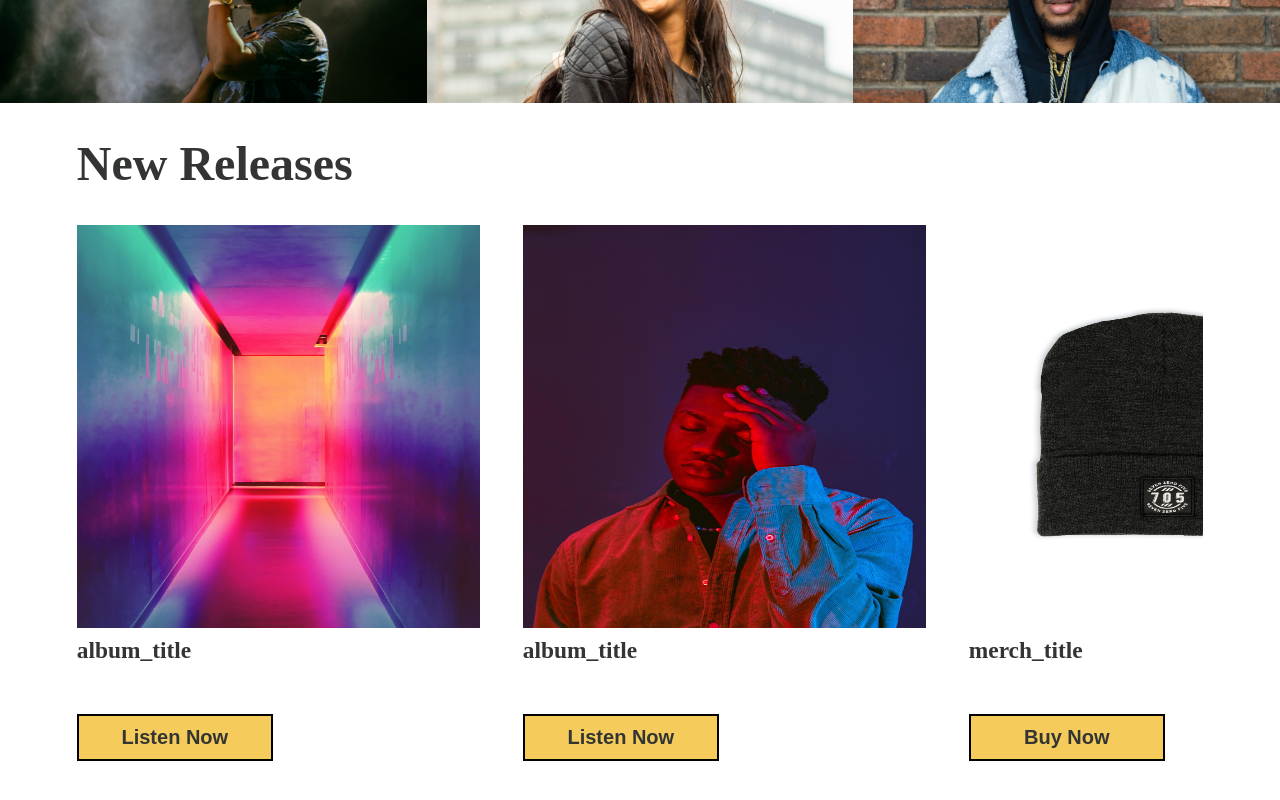
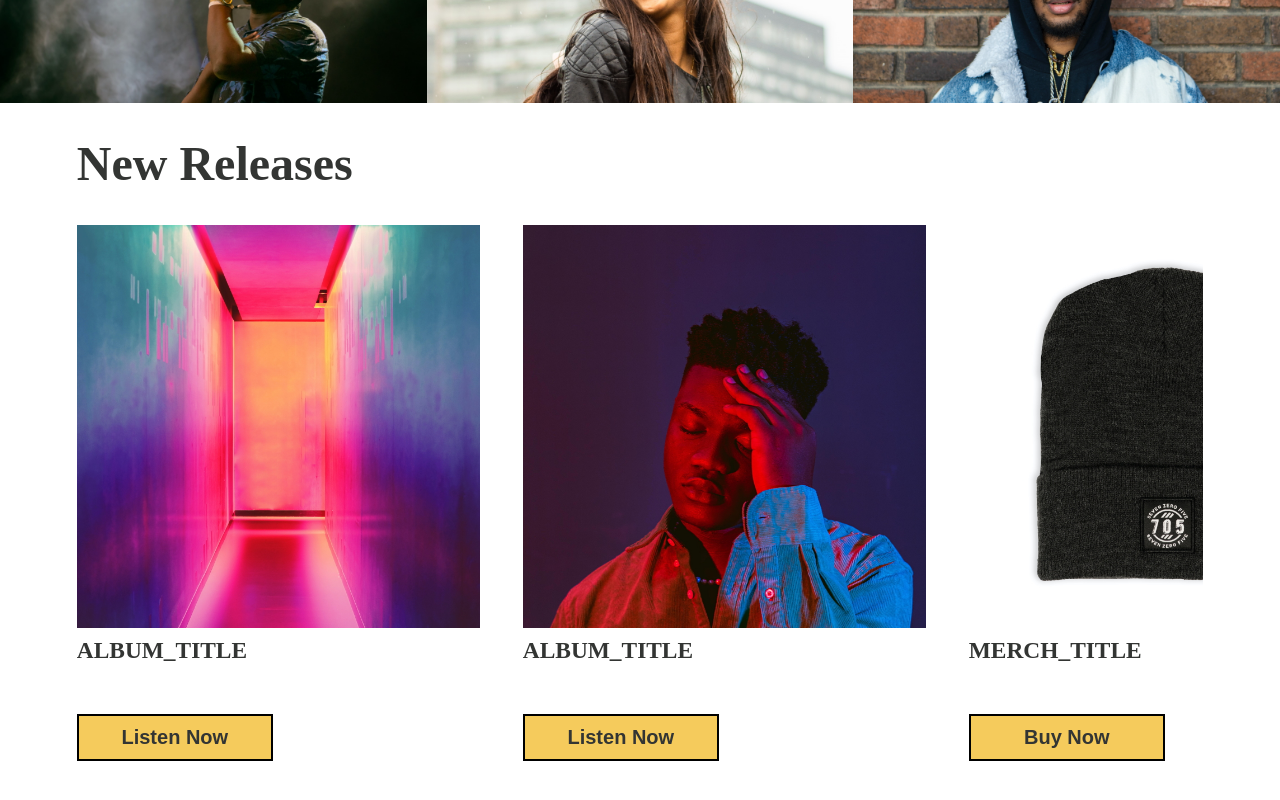
Before and after one commit to louisbrent1992/Record-Label, a React (Create React App) app: page / in a window 1280 px wide. Shown: the part 1912-2712 px from the top of the page. Built offline with nearby package versions, Linux system fonts and the light colour scheme.

Commit message:
fixed image rendering

```diff
--- a/src/Components/Artist.jsx
+++ b/src/Components/Artist.jsx
@@ -41,6 +41,9 @@ const Image = styled.img`
 	width: 100%;
 	height: 205px;
 	transition: all 0.5s ease;
+
+	${mobile({ ojectFit: "contain" })};
+	${tablet({ ojectFit: "contain" })};
 `;
 
 const TopRow = styled.div`
--- a/src/Components/Navbar.jsx
+++ b/src/Components/Navbar.jsx
@@ -46,7 +46,7 @@ const NavbarInnerContainer = styled.div`
 
 const NavbarLinkContainer = styled.div`
 	display: flex;
-	gap: 1rem;
+	gap: 2rem;
 `;
 
 const NavbarLink = styled(Link)`
--- a/src/Components/Release.jsx
+++ b/src/Components/Release.jsx
@@ -8,6 +8,7 @@ const Image = styled.img`
 	height: 403px;
 	width: 403px;
 	margin-right: 43px;
+	object-fit: cover;
 `;
 
 const TitleContainer = styled.div`
--- a/src/Components/Slider.jsx
+++ b/src/Components/Slider.jsx
@@ -2,6 +2,7 @@ import { ArrowBackIos, ArrowForwardIos } from "@material-ui/icons";
 import React, { useState } from "react";
 import styled from "styled-components";
 import { sliderItems } from "../data/data";
+import { mobile } from "../responsive";
 
 const Container = styled.div`
 	width: 100%;
@@ -48,6 +49,9 @@ const ImgContainer = styled.div`
 const Image = styled.img`
 	height: 80vh;
 	width: 100vw;
+	object-fit: cover;
+
+	${mobile({ ojectFit: "contain" })}
 `;
 
 export default function Slider() {
--- a/src/data/data.js
+++ b/src/data/data.js
@@ -181,7 +181,7 @@ export const labelArtists = [
 	},
 	{
 		id: 8,
-		name: "Stacy",
+		name: "STACY",
 		img: "images/artist8.jpg",
 		social: {
 			Youtube: { url: "youtube_url" },
@@ -195,7 +195,7 @@ export const labelArtists = [
 	},
 	{
 		id: 9,
-		name: "Dylon",
+		name: "DYLON",
 		img: "images/artist9.jpg",
 		social: {
 			Youtube: { url: "youtube_url" },
@@ -212,7 +212,7 @@ export const labelArtists = [
 export const newReleases = [
 	{
 		id: 1,
-		title: "album_title",
+		title: "ALBUM_TITLE",
 		img: "images/featured1.jpg",
 		type: "music",
 		source: "album_page",
@@ -220,7 +220,7 @@ export const newReleases = [
 	},
 	{
 		id: 2,
-		title: "album_title",
+		title: "ALBUM_TITLE",
 		img: "images/featured2.jpg",
 		type: "music",
 		source: "album_page",
@@ -228,7 +228,7 @@ export const newReleases = [
 	},
 	{
 		id: 3,
-		title: "merch_title",
+		title: "MERCH_TITLE",
 		img: "images/featured3.jpg",
 		type: "merch",
 		source: "product_page",
```
